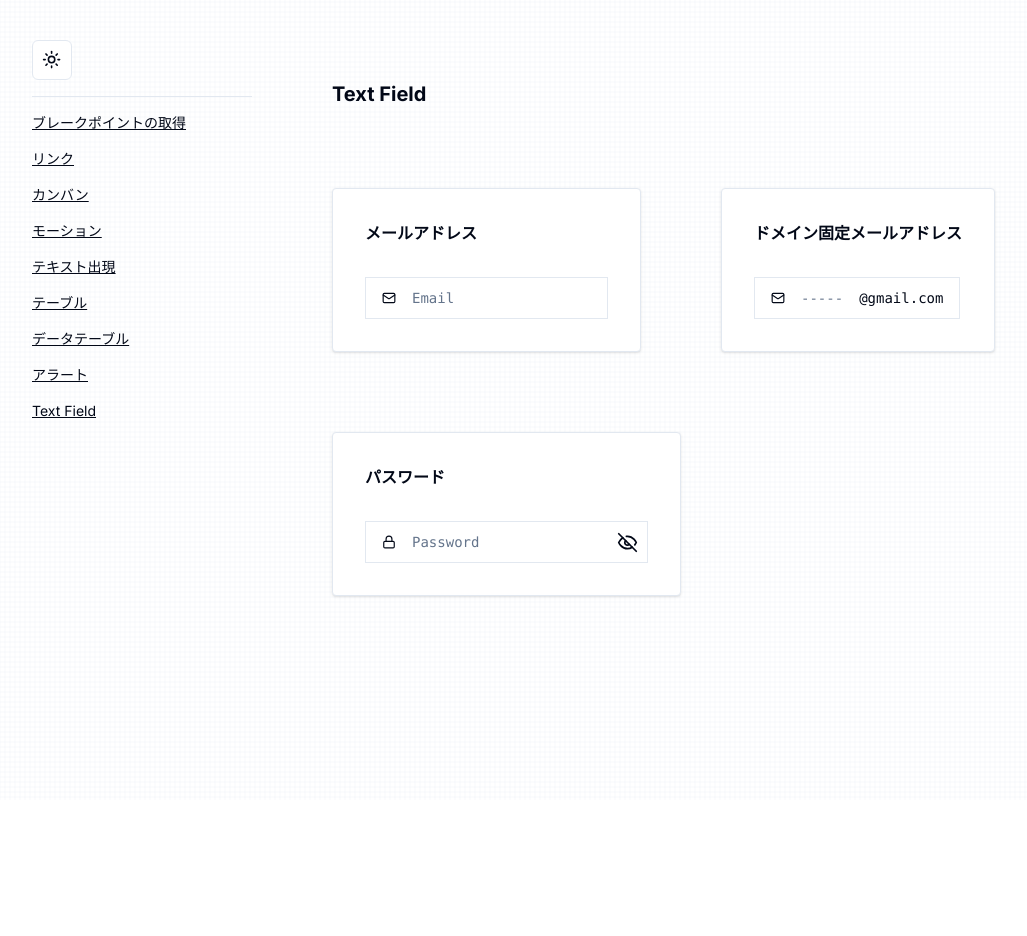
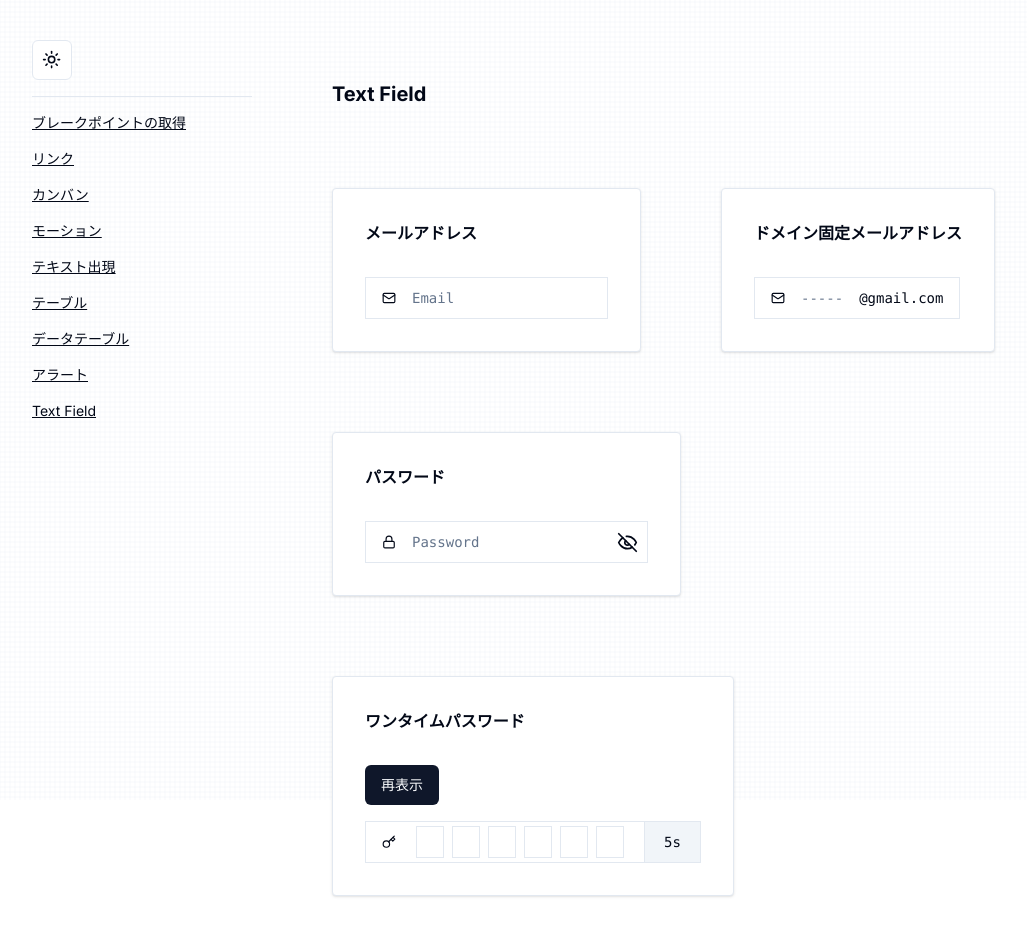
Before and after one commit to issnoj/expt-tailwind, a Next.js app: page /text-field in a window 1280 px wide. Shown: the whole page, without its empty margins (8-1035 px from the left). Before the commit the page ends 800 px from the top, so only its background shows below. Built offline with nearby package versions, Linux system fonts and the light colour scheme.

Commit message:
add input otp

```diff
--- /dev/null
+++ b/components/text-field/input-otp-sample.tsx
@@ -0,0 +1,79 @@
+'use client';
+
+import { useForm } from 'react-hook-form';
+import { zodResolver } from '@hookform/resolvers/zod';
+import { z } from 'zod';
+import {
+  Form,
+  FormControl,
+  FormField,
+  FormItem,
+  FormMessage,
+} from '@/components/ui/form';
+import { useState } from 'react';
+import { InputOtp } from '@/components/ui/text-field/input-otp';
+import { ReRender } from '@/components/ui/re-render';
+
+const FormSchema = z.object({
+  code: z.string().regex(/^[0-9]{6}$/, {
+    message: '6つの数字を入力してください',
+  }),
+});
+
+type Props = {
+  expireAt: Date;
+};
+
+export const InputOtpSample = ({ expireAt }: Props) => {
+  const [localExpireAt, setLocalExpireAt] = useState(expireAt);
+  const [loading, setLoading] = useState(false);
+  const form = useForm<z.infer<typeof FormSchema>>({
+    resolver: zodResolver(FormSchema),
+    defaultValues: {
+      code: '',
+    },
+  });
+
+  const onSubmit = (data: z.infer<typeof FormSchema>) => {
+    console.log(data);
+    setLoading(true);
+    setTimeout(() => {
+      setLoading(false);
+    }, 1000);
+  };
+
+  return (
+    <ReRender
+      callback={() => {
+        form.reset();
+        const newExpireAt = new Date(Date.now() + 1000 * 10);
+        setLocalExpireAt(newExpireAt);
+      }}
+    >
+      <Form {...form}>
+        <form
+          className="space-y-4"
+          noValidate
+          onSubmit={form.handleSubmit(onSubmit)}
+        >
+          <FormField
+            control={form.control}
+            name="code"
+            render={({ field }) => (
+              <FormItem>
+                <FormControl>
+                  <InputOtp
+                    disabled={loading}
+                    expireAt={localExpireAt}
+                    {...field}
+                  />
+                </FormControl>
+                <FormMessage />
+              </FormItem>
+            )}
+          />
+        </form>
+      </Form>
+    </ReRender>
+  );
+};
--- a/components/text-field/text-field-page.tsx
+++ b/components/text-field/text-field-page.tsx
@@ -3,6 +3,7 @@ import { Board } from '@/components/ui/board';
 import { InputEmailSample } from '@/components/text-field/input-email-sample';
 import { InputEmailFixedDomainSample } from '@/components/text-field/input-email-fixed-domain-sample';
 import { InputPasswordSample } from '@/components/text-field/input-password-sample';
+import { InputOtpSample } from '@/components/text-field/input-otp-sample';
 
 export const TextFieldPage = () => {
   return (
@@ -18,6 +19,9 @@ export const TextFieldPage = () => {
       <Board className={'max-w-max'} title={'パスワード'}>
         <InputPasswordSample />
       </Board>
+      <Board className={'max-w-max'} title={'ワンタイムパスワード'}>
+        <InputOtpSample expireAt={new Date(Date.now() + 1000 * 10)} />
+      </Board>
     </Content>
   );
 };
--- a/components/ui/text-field/input-email-fixed-domain.tsx
+++ b/components/ui/text-field/input-email-fixed-domain.tsx
@@ -31,7 +31,7 @@ export const InputEmailFixedDomain = React.forwardRef<
           'focus-within:ring-2 focus-within:ring-ring',
           disabled
             ? 'cursor-not-allowed text-muted-foreground'
-            : 'cursor-pointer ',
+            : 'cursor-pointer',
           className,
         )}
       >
@@ -43,7 +43,6 @@ export const InputEmailFixedDomain = React.forwardRef<
             'disabled:opacity-1 w-0 min-w-[5ch] max-w-[20ch] rounded-none border-0 px-0 text-right focus-visible:ring-0 focus-visible:ring-offset-0'
           }
           disabled={disabled}
-          id={'email'}
           placeholder={'-----'}
           ref={ref}
           style={{
--- a/components/ui/text-field/input-email.tsx
+++ b/components/ui/text-field/input-email.tsx
@@ -19,7 +19,7 @@ export const InputEmail = React.forwardRef<HTMLInputElement, InputEmailProps>(
           'focus-within:ring-2 focus-within:ring-ring',
           disabled
             ? 'cursor-not-allowed text-muted-foreground'
-            : 'cursor-pointer ',
+            : 'cursor-pointer',
           className,
         )}
       >
@@ -31,7 +31,6 @@ export const InputEmail = React.forwardRef<HTMLInputElement, InputEmailProps>(
             'disabled:opacity-1 rounded-none border-0 px-0 focus-visible:ring-0 focus-visible:ring-offset-0'
           }
           disabled={disabled}
-          id={'email'}
           placeholder={'Email'}
           ref={ref}
           type="email"
--- /dev/null
+++ b/components/ui/text-field/input-otp.tsx
@@ -0,0 +1,151 @@
+'use client';
+
+import { cn } from '@/lib/utils';
+import { Key } from 'lucide-react';
+import { Input } from '@/components/ui/input';
+import * as React from 'react';
+import { useCallback, useEffect, useState } from 'react';
+
+type InputPasswordProps = {
+  value: string;
+  onBlur: () => void;
+  onExpired?: () => void;
+  disabled?: boolean;
+  className?: string;
+  expireAt?: Date;
+};
+
+export const InputOtp = React.forwardRef<HTMLInputElement, InputPasswordProps>(
+  (
+    {
+      disabled,
+      className,
+      value,
+      expireAt,
+      onExpired,
+      ...props
+    }: InputPasswordProps,
+    ref,
+  ) => {
+    const [focus, setFocus] = useState(false);
+    const [expired, setExpired] = useState(false);
+    const nowIndex = value.length < 6 ? value.length : 5;
+    const values = value.split('');
+
+    const handleFocus = (e: React.FocusEvent<HTMLInputElement>) => {
+      const length = e.target.value.length;
+      e.target.setSelectionRange(length, length);
+      setFocus(true);
+    };
+
+    const handleBlur = () => {
+      setFocus(false);
+      props.onBlur();
+    };
+
+    const handleExpired = useCallback(() => {
+      setExpired(true);
+      if (!onExpired) return;
+      onExpired();
+    }, [onExpired]);
+
+    return (
+      <label
+        className={cn(
+          'relative inline-flex gap-4 border border-input pl-4 font-mono text-sm',
+          disabled || expired
+            ? 'cursor-not-allowed text-muted-foreground'
+            : 'cursor-pointer',
+          className,
+        )}
+      >
+        <div className={cn('flex items-center')}>
+          <Key size={'1em'} />
+        </div>
+        <div className={'flex h-10 items-center gap-2 p-1'}>
+          {[...Array(6)].map((_, i) => {
+            const active = nowIndex === i && focus;
+            return (
+              <div
+                className={cn(
+                  'flex h-8 w-[2em] items-center justify-center border',
+                  active && 'border-2 border-foreground',
+                  expired && 'collapse',
+                )}
+                key={i}
+              >
+                {active && values.length < 6 && (
+                  <div
+                    className={
+                      'animate-caret absolute h-[1em] border-0 border-l-[1px] border-black font-thin'
+                    }
+                  />
+                )}
+                {values[i]}
+              </div>
+            );
+          })}
+          {expired && (
+            <span className={'absolute text-xs text-destructive'}>
+              有効期限が切れました
+            </span>
+          )}
+        </div>
+        {!!expireAt && (
+          <div
+            className={
+              'flex w-[4em] items-center justify-center border-l bg-secondary'
+            }
+          >
+            <Expire expireAt={expireAt} onExpired={handleExpired} />
+          </div>
+        )}
+        <Input
+          className={cn(
+            'absolute inset-0 border-none bg-transparent text-transparent caret-transparent opacity-0 outline-none focus-visible:ring-0 focus-visible:ring-offset-0',
+            'left-[calc(1em+32px)] w-[calc(12em+48px)]',
+          )}
+          disabled={disabled || expired}
+          inputMode={'numeric'}
+          maxLength={6}
+          onFocus={handleFocus}
+          pattern="^\d+$"
+          ref={ref}
+          {...props}
+          onBlur={handleBlur}
+        />
+      </label>
+    );
+  },
+);
+
+InputOtp.displayName = 'InputOtp';
+
+const Expire = React.memo(
+  ({ expireAt, onExpired }: { expireAt: Date; onExpired: () => void }) => {
+    const expireTime = expireAt.getTime();
+    const [second, setSecond] = useState<number>(
+      Math.max(0, Math.ceil((expireTime - Date.now()) / 1000)),
+    );
+
+    useEffect(() => {
+      const id = setInterval(() => {
+        const second = Math.max(0, Math.ceil((expireTime - Date.now()) / 1000));
+        if (second <= 0) {
+          onExpired();
+          clearInterval(id);
+          setSecond(0);
+        } else {
+          setSecond(second);
+        }
+      }, 1000);
+      return () => {
+        clearInterval(id);
+      };
+    }, [expireTime, onExpired]);
+
+    return <span>{second}s</span>;
+  },
+);
+
+Expire.displayName = 'Expire';
--- a/components/ui/text-field/input-password.tsx
+++ b/components/ui/text-field/input-password.tsx
@@ -24,7 +24,7 @@ export const InputPassword = React.forwardRef<
         'focus-within:ring-2 focus-within:ring-ring',
         disabled
           ? 'cursor-not-allowed text-muted-foreground'
-          : 'cursor-pointer ',
+          : 'cursor-pointer',
         className,
       )}
     >
@@ -36,7 +36,6 @@ export const InputPassword = React.forwardRef<
           'disabled:opacity-1 rounded-none border-0 px-0 focus-visible:ring-0 focus-visible:ring-offset-0'
         }
         disabled={disabled}
-        id={'email'}
         placeholder={'Password'}
         ref={ref}
         type={showPassword ? 'text' : 'password'}
--- a/tailwind.config.ts
+++ b/tailwind.config.ts
@@ -67,10 +67,17 @@ const config = {
           from: { height: 'var(--radix-accordion-content-height)' },
           to: { height: '0' },
         },
+        disappear: {
+          '0%': { opacity: '1' },
+          '50%': { opacity: '1' },
+          '51%': { opacity: '0' },
+          '100%': { opacity: '0' },
+        },
       },
       animation: {
         'accordion-down': 'accordion-down 0.2s ease-out',
         'accordion-up': 'accordion-up 0.2s ease-out',
+        caret: 'disappear 1s infinite',
       },
     },
   },
```
